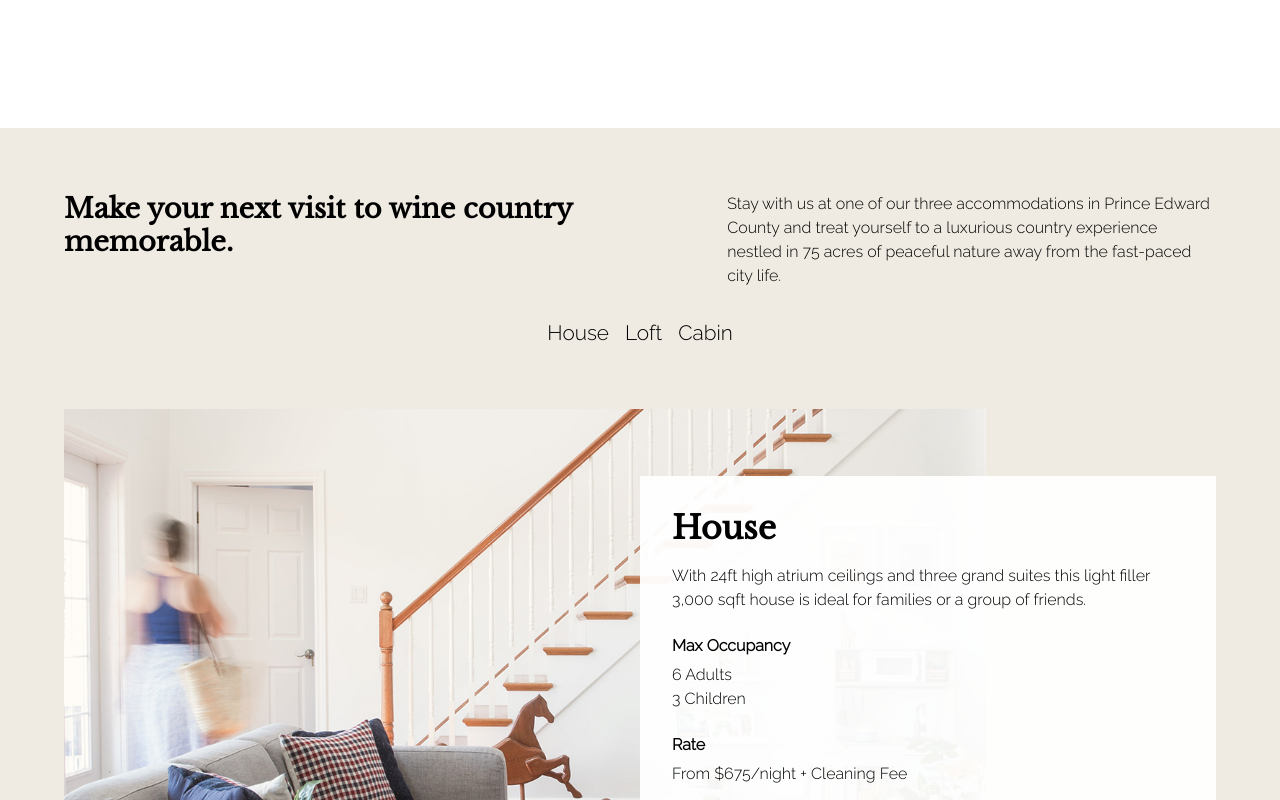
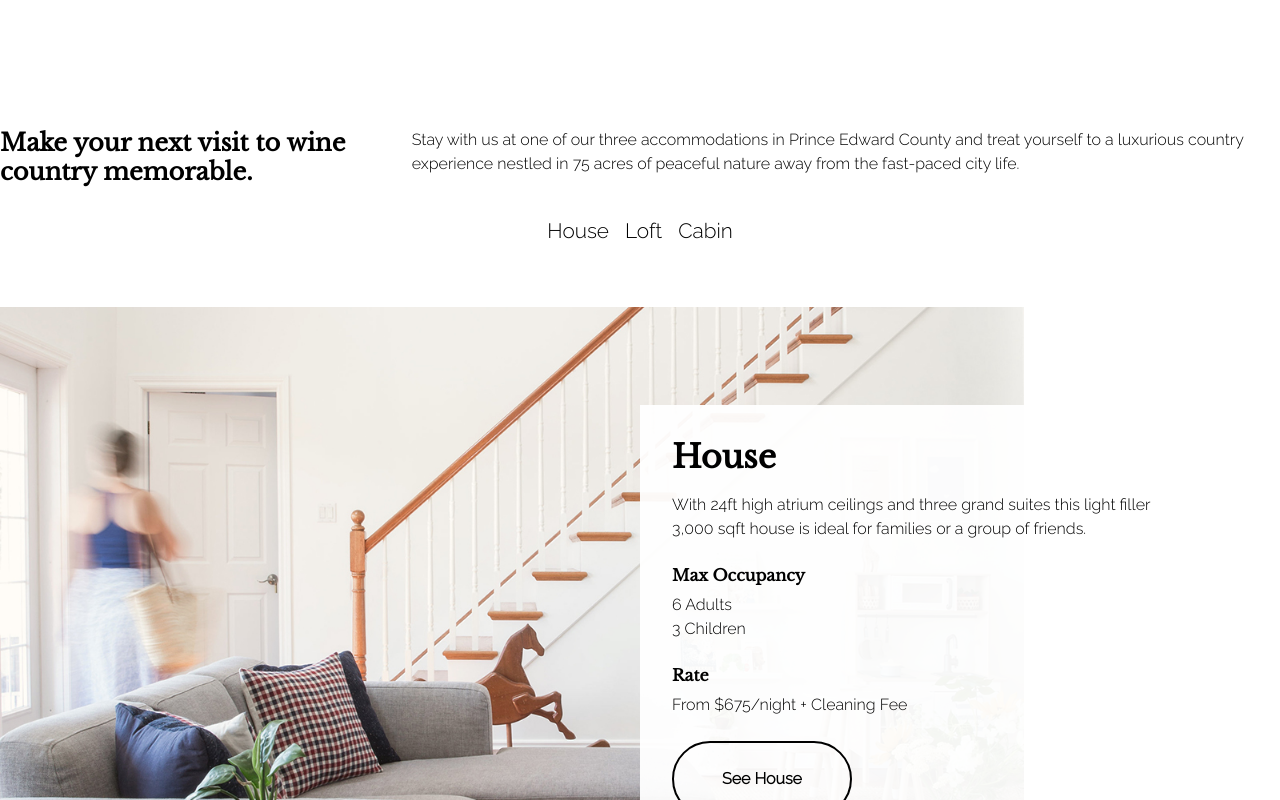
Before and after one commit to Jam52/the-edward, a React (Create React App) app: page /#/ in a window 1280 px wide. Shown: the part 1380-2180 px from the top of the page. Built offline with nearby package versions, Linux system fonts and the light colour scheme.

Commit message:
Update Header

```diff
--- a/src/App.module.scss
+++ b/src/App.module.scss
@@ -1,17 +1,3 @@
-@import './CSS/base';
-
 .page {
   overflow: hidden;
 }
-
-.page_container {
-  max-width: 90vw;
-  margin: auto;
-}
-
-@media (min-width: $media_computer_small) {
-  .page_container {
-    width: 90vw;
-    max-width: 1500px;
-  }
-}
--- a/src/CSS/_base.scss
+++ b/src/CSS/_base.scss
@@ -15,3 +15,6 @@ $font_serif: 'Libre Baskerville', serif;
 $color_dark_blue: #29283a;
 $color_light_beige: #efebe2;
 $color_beige: #b59a79;
+
+//layout
+$spacer: 1rem;
--- a/src/CSS/main.scss
+++ b/src/CSS/components.scss
@@ -1,27 +1,4 @@
 @import './base';
-
-p,
-li {
-  font-family: $font-main;
-  line-height: 1.5;
-}
-
-a {
-  text-decoration: none;
-  color: #000;
-  font-family: $font-main;
-  line-height: 1.5;
-}
-
-h1,
-h2,
-h3,
-h4,
-h5,
-h6 {
-  font-family: $font-main;
-  margin: 1.5rem 0;
-}
 
 .btn {
   padding: 1.5em 3em;
@@ -57,38 +34,6 @@ h6 {
     border: 2px solid $color_dark_blue;
     color: #fff;
   }
-}
-
-.section {
-  padding: 4rem 0;
-  position: relative;
-
-  &_header {
-    font-family: $font-serif;
-    font-size: 1.7rem;
-  }
-
-  &_detail {
-    max-width: 50ch;
-  }
-}
-
-.section--dark {
-  background-color: $color_dark_blue;
-  color: #fff;
-}
-
-.section--light:before {
-  z-index: -1;
-  content: '';
-  display: block;
-  position: absolute;
-  top: 0;
-  left: -50vw;
-  bottom: 0;
-  width: 200vw;
-  background-color: $color_light_beige;
-  background-size: cover;
 }
 
 .explore-section {
--- /dev/null
+++ b/src/CSS/typeography.scss
@@ -0,0 +1,30 @@
+@import './base';
+
+p,
+li,
+ul,
+th {
+  font-family: $font-main;
+  line-height: 1.5;
+}
+
+a {
+  text-decoration: none;
+  color: #000;
+  font-family: $font-main;
+  line-height: 1.5;
+}
+
+h1,
+h2,
+h3,
+h4,
+h5,
+h6 {
+  font-family: $font-serif;
+  margin: 0;
+}
+
+p {
+  margin: 0;
+}
--- /dev/null
+++ b/src/CSS/utility.scss
@@ -0,0 +1,35 @@
+@import './base';
+
+.container {
+  width: 90vw;
+  margin: auto;
+  max-width: 1500px;
+}
+
+.bg__light {
+  background-color: $color_light_beige;
+  color: black;
+}
+
+.bg__dark {
+  background-color: $color_dark_blue;
+  color: #fff;
+}
+
+.split {
+  display: flex;
+}
+
+.flow__vert > * + * {
+  margin-top: var(--gap, $spacer);
+}
+
+.flow > * + * {
+  margin: var(--gap, $spacer) 0 0 0;
+}
+
+@media (min-width: $media_tablet) {
+  .flow > * + * {
+    margin: 0 0 0 var(--gap, $spacer);
+  }
+}
--- a/src/components/Header/Header.js
+++ b/src/components/Header/Header.js
@@ -23,7 +23,7 @@ const Header = () => {
 
   return (
     <header data-testid="component-header">
-      <div className={styles.header}>
+      <div className={`container ${styles.header}`}>
         <h1
           className={
             isOpen
--- a/src/components/NavList/NavItem/NavItem.js
+++ /dev/null
@@ -1,25 +0,0 @@
-import React from 'react';
-import { NavLink } from 'react-router-dom';
-import PropTypes from 'prop-types';
-import styles from './NavLitem.module.scss';
-
-const NavItem = (props) => {
-  return (
-    <NavLink
-      to={props.to}
-      className={styles.nav}
-      activeClassName={styles.active}
-      onClick={props.click}
-      tabIndex={props.tabIndex}
-    >
-      {props.text}
-    </NavLink>
-  );
-};
-
-NavItem.propTypes = {
-  to: PropTypes.string.isRequired,
-  text: PropTypes.string.isRequired,
-};
-
-export default NavItem;
--- a/src/components/NavList/NavItem/NavLitem.module.scss
+++ /dev/null
@@ -1,37 +0,0 @@
-@import '../../../CSS/base';
-
-.nav {
-  text-decoration: none;
-  font-size: 1.5rem;
-  color: #333333;
-  display: inline-block;
-  transition: opacity 0.2s;
-
-  &:hover {
-    opacity: 0.65;
-  }
-}
-
-.nav + .nav {
-  margin-top: 1rem;
-}
-
-.active {
-  font-weight: 900;
-}
-
-@media (min-width: $media-tablet) {
-  .active {
-    border-bottom: 1.5px solid #000;
-    font-weight: normal;
-    opacity: 0.65;
-  }
-  .nav {
-    font-size: 1rem;
-    color: #000;
-  }
-  .nav + .nav {
-    margin-left: 2rem;
-    margin-top: 0;
-  }
-}
--- a/src/components/NavList/NavList.js
+++ b/src/components/NavList/NavList.js
@@ -1,34 +1,47 @@
 import React from 'react';
-import NavItem from './NavItem/NavItem';
+import { NavLink } from 'react-router-dom';
 import styles from './NavList.module.scss';
 
 const NavList = (props) => {
   return (
-    <nav className={styles.container}>
-      <NavItem
+    <nav className={`flow ${styles.container}`}>
+      <NavLink
         to="/house"
-        text="House"
-        click={props.click}
+        className={styles.nav}
+        activeClassName={styles.active}
+        onClick={props.click}
         tabIndex={props.tabIndex}
-      />
-      <NavItem
+      >
+        House
+      </NavLink>
+      <NavLink
         to="/loft"
-        text="Loft"
-        click={props.click}
+        className={styles.nav}
+        activeClassName={styles.active}
+        onClick={props.click}
         tabIndex={props.tabIndex}
-      />
-      <NavItem
+      >
+        Loft
+      </NavLink>
+      <NavLink
         to="/cabin"
-        text="Cabin"
-        click={props.click}
+        className={styles.nav}
+        activeClassName={styles.active}
+        onClick={props.click}
         tabIndex={props.tabIndex}
-      />
-      <NavItem
+      >
+        Cabin
+      </NavLink>
+
+      <NavLink
         to="/about"
-        text="About"
-        click={props.click}
+        className={styles.nav}
+        activeClassName={styles.active}
+        onClick={props.click}
         tabIndex={props.tabIndex}
-      />
+      >
+        About
+      </NavLink>
     </nav>
   );
 };
--- a/src/components/NavList/NavList.module.scss
+++ b/src/components/NavList/NavList.module.scss
@@ -1,14 +1,36 @@
 @import '../../CSS/base';
 
 .container {
+  --gap: 2rem;
   display: flex;
   flex-direction: column;
   justify-content: center;
   align-items: center;
 }
 
+.nav {
+  font-size: 1.5rem;
+  color: #333333;
+  transition: opacity 0.2s;
+
+  &:hover {
+    opacity: 0.65;
+  }
+}
+
+.active {
+  border-bottom: 1.5px solid #555;
+  font-weight: normal;
+  opacity: 0.65;
+}
+
 @media (min-width: $media-tablet) {
   .container {
     flex-direction: row;
   }
+
+  .nav {
+    font-size: 1rem;
+    color: #000;
+  }
 }
--- a/src/index.js
+++ b/src/index.js
@@ -1,7 +1,9 @@
 import React from 'react';
 import ReactDOM from 'react-dom';
 import './normalize.css';
-import './CSS/main.scss';
+import './CSS/typeography.scss';
+import './CSS/utility.scss';
+import './CSS/components.scss';
 import App from './App';
 import reportWebVitals from './reportWebVitals';
 import { HashRouter } from 'react-router-dom';
```
Also changed, not shown: 1 other file (tests, documents, lock files or other folders).
